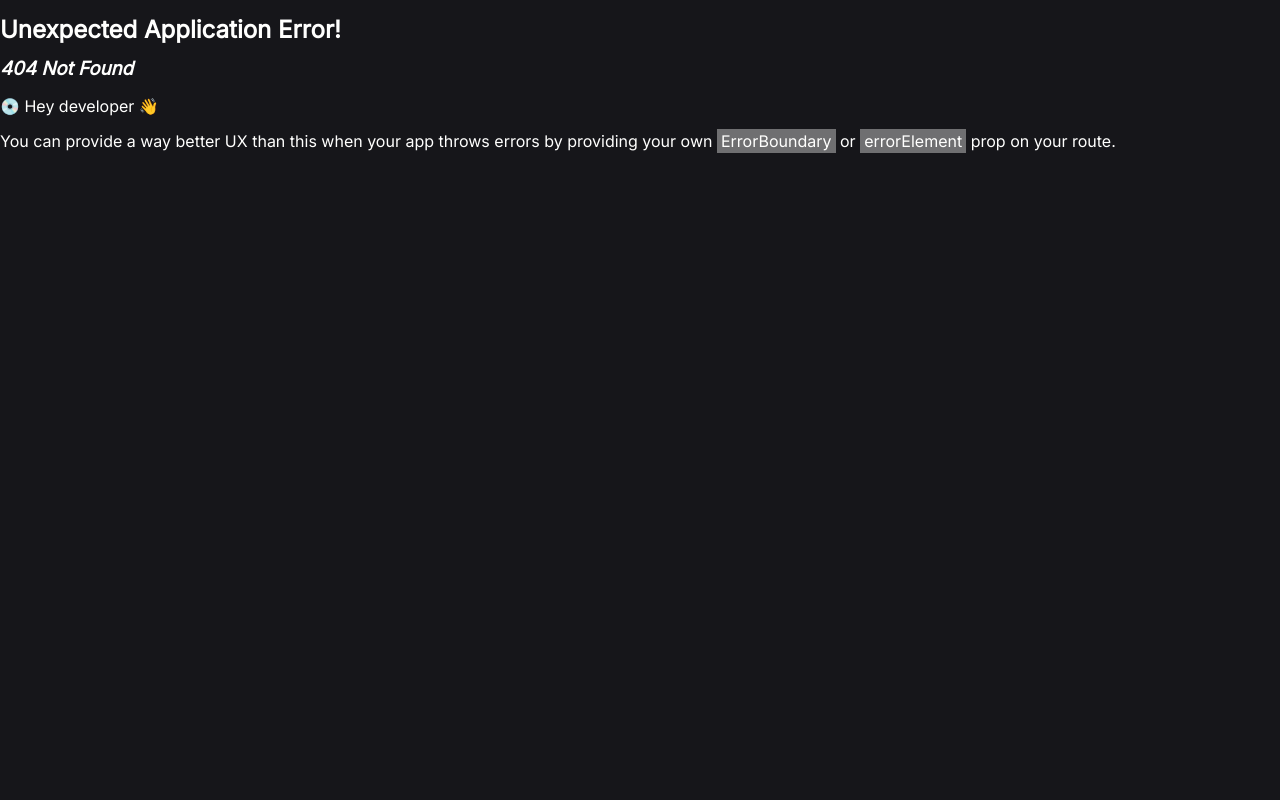
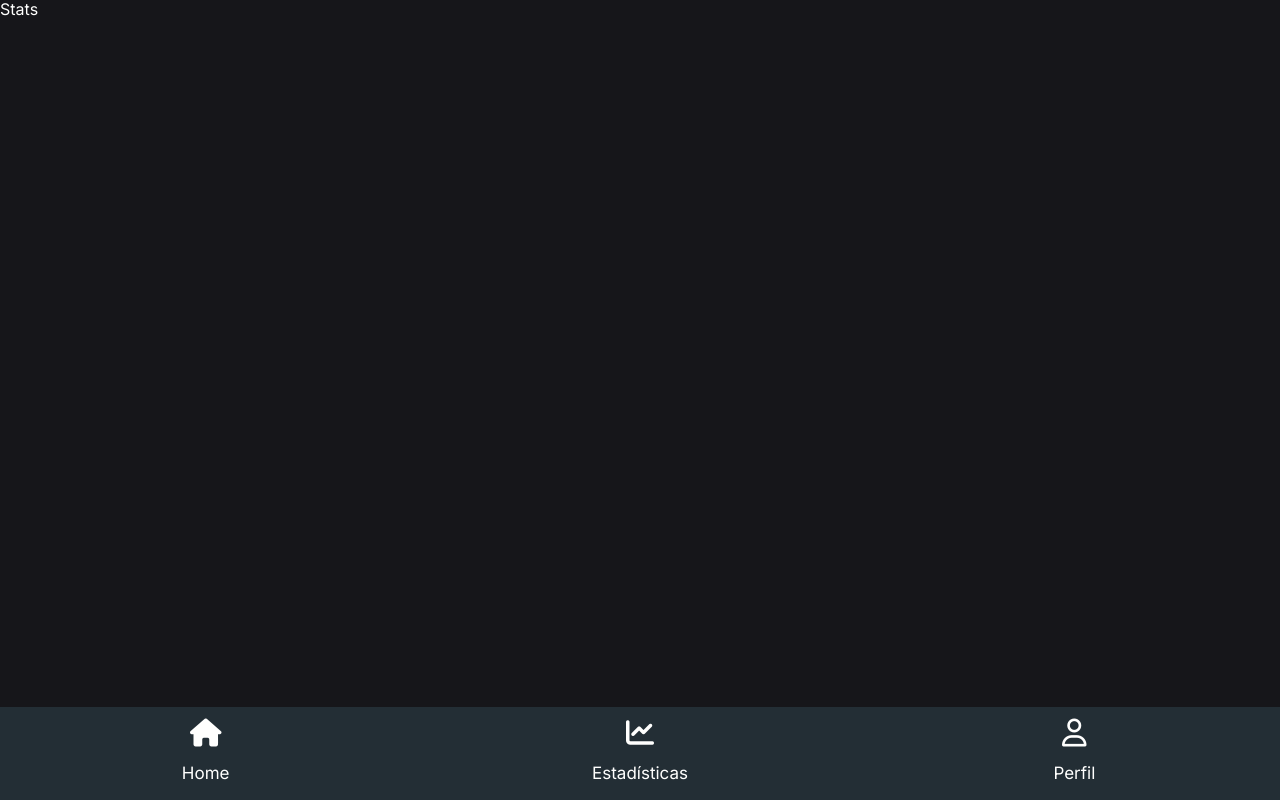
Before and after one commit to CaroBte/workshop3-dailybits, a React (Create React App) app: page /stats in a window 1280 px wide. Before the commit this address had no page. Built offline with nearby package versions, Linux system fonts and the light colour scheme.

Commit message:
feat: added stats component

```diff
--- a/src/Router.js
+++ b/src/Router.js
@@ -6,6 +6,7 @@ import Navbar from "./components/Navbar";
 import Quest from "./components/Quest";
 import Login from "./components/Login";
 import Intro from "./components/Intro";
+import Stats from "./components/Stats";
 
 export const router = createBrowserRouter(
     createRoutesFromElements(
@@ -15,6 +16,7 @@ export const router = createBrowserRouter(
             <Route path="/" element={<Intro />} />
             <Route path="/" element={<Navbar />} >
                 <Route path="/home" element={<Home />} />
+                <Route path="/stats" element={<Stats />} />
                 <Route path="/profile" element={<Profile />} />
             </Route>
         </>
--- a/src/components/Login.jsx
+++ b/src/components/Login.jsx
@@ -3,7 +3,7 @@ import React from 'react'
 import logo from '../imgs/Logo.png'
 
 const Login = () => {
-    const { loginWithRedirect } = useAuth0()
+    const { loginWithRedirect, isLoading } = useAuth0()
 
     const handleAuth = () => {
         loginWithRedirect()
@@ -11,7 +11,7 @@ const Login = () => {
 
     return (
         <>
-            {handleAuth()}
+            {isLoading ? <p>Cargando</p> : handleAuth()}
         </>
 
     )
--- /dev/null
+++ b/src/components/Stats.jsx
@@ -0,0 +1,9 @@
+import React from 'react'
+
+const Stats = () => {
+    return (
+        <div>Stats</div>
+    )
+}
+
+export default Stats
```
